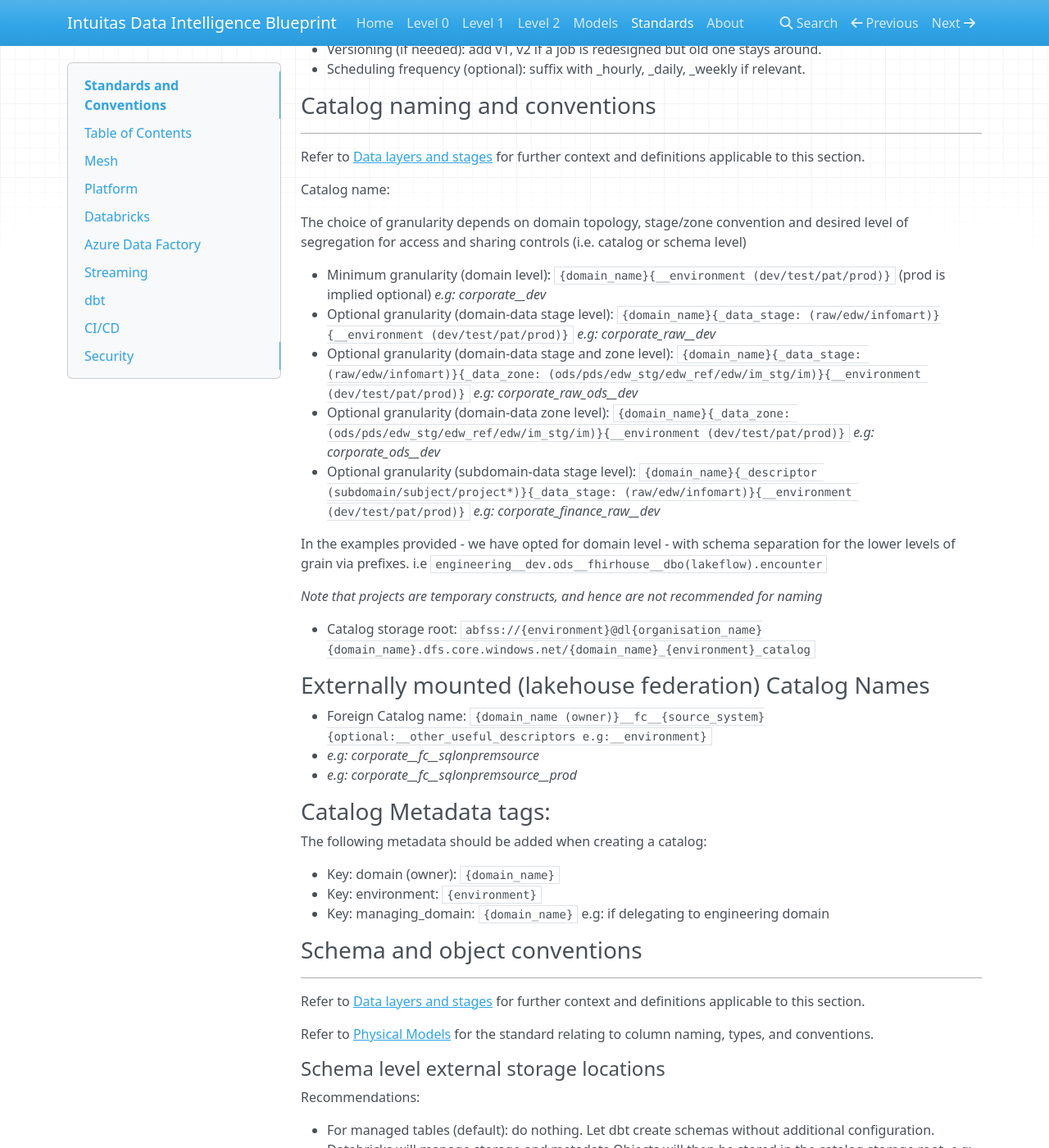
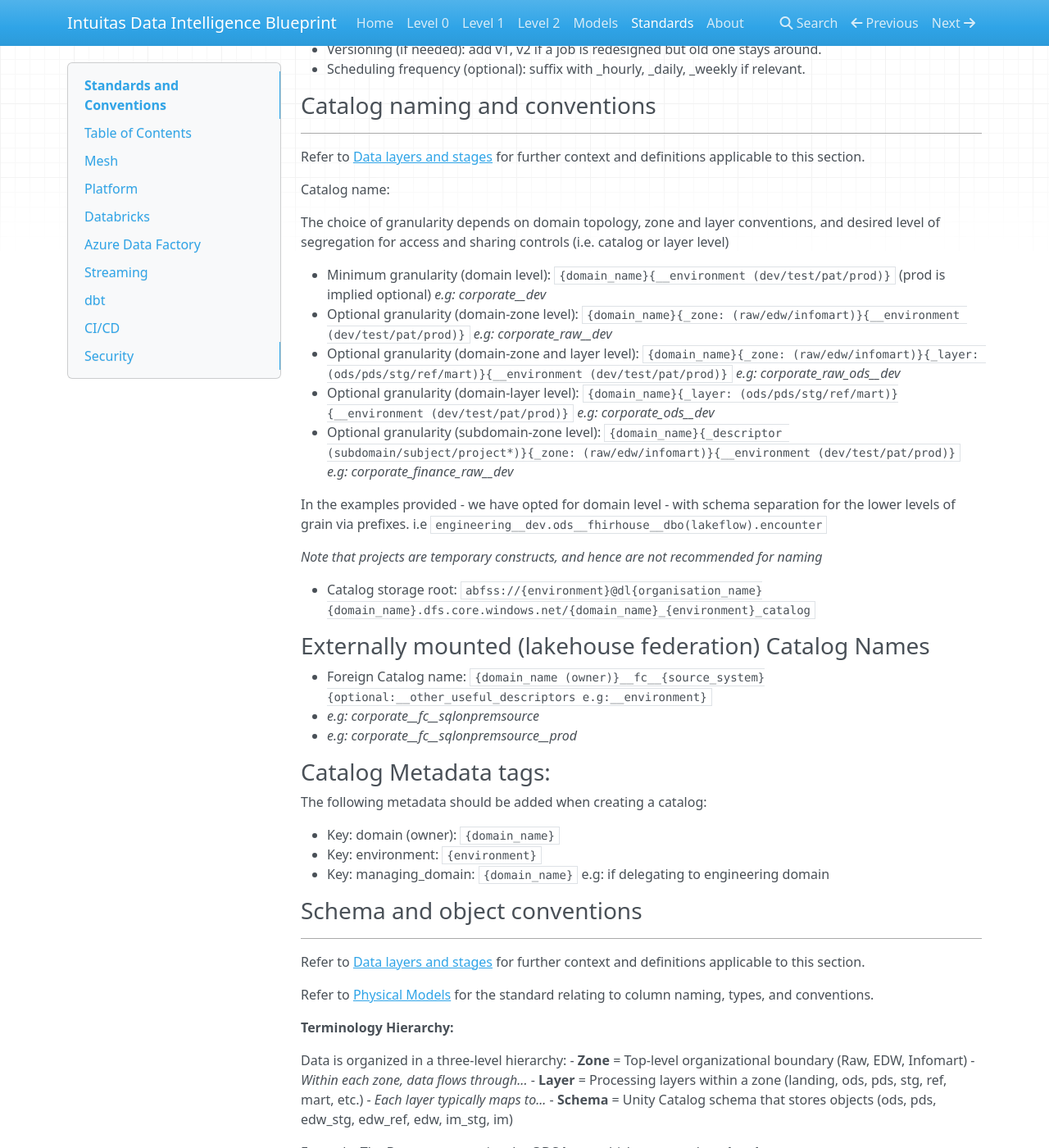
Before and after one commit to bensonchoyintuitas/intuitas_knowledgebase, an MkDocs documentation site: the page built from docs/standards_and_conventions.md, in a window 1280 px wide and 1400 px high, scrolled down 4703 px. Shown: the whole window at 82% size. Built offline with MkDocs 1.6.1, drawn with Linux system fonts in a browser that asks for light colours; nearby versions of some CDN libraries; some of the changed text lies outside the part shown.

Commit message:
zone and layer only

```diff
--- a/docs/standards_and_conventions.md
+++ b/docs/standards_and_conventions.md
@@ -126,8 +126,8 @@
 - Name: `{environment} (dev/test/preprod/prod)`
 
 ##### Lakehouse storage folders
-- Level 1 Name: `{layer} (raw/edw/infomart)` // (bronze/silver/gold)` if using medallion approach
-- Level 2 Name: `{stage_name}`
+- Level 1 Name: `{zone} (raw/edw/infomart)` // (bronze/silver/gold)` if using medallion approach
+- Level 2 Name: `{layer_name}`
 - *e.g:*
 
    - *raw/landing*
@@ -176,17 +176,17 @@
 #### Job names
 ---
 
-- Job names: `{domain}__{layer}__{purpose}__{source}{optional: __target}{optional: __schedule}{optional: __version}__{env}`
-- *e.g. clinical__bronze__ingest__fhircdr__dev*
+- Job names: `{domain}__{zone}__{purpose}__{source}{optional: __target}{optional: __schedule}{optional: __version}__{env}`
+- *e.g. clinical__raw__ingest__fhircdr__dev*
 
 #### For Delta Live Table (DLT) Pipelines
 ---
-- Pipeline names: `{domain_name}__{layer}__pipeline__{dataset}{optional: __schedule}{optional: __version}__{env}`
+- Pipeline names: `{domain_name}__{zone}__pipeline__{dataset}{optional: __schedule}{optional: __version}__{env}`
 - *e.g. clinical__raw__pipeline__fhircdr__dev*
 - *e.g. supplychain__infomart__pipeline__inventorymart__prod*
 
-- Note on {layer}: If the 'business outcome' is Infomart, you call it Infomart, even if it produces Raw + EDW on the way.
-*i.e "This is the production DLT pipeline in the supply chain domain, which builds and maintains the curated infomart-layer dataset called Inventory Mart"*
+- Note on {zone}: If the 'business outcome' is Infomart, you call it Infomart, even if it produces Raw + EDW on the way.
+*i.e "This is the production DLT pipeline in the supply chain domain, which builds and maintains the curated Infomart zone dataset called Inventory Mart"*
 
 - Include pipeline so it’s distinguishable from ad hoc jobs.
 - Dataset can be a logical grouping (e.g., patient, encounter, claims).
@@ -220,13 +220,13 @@
 
 Catalog name:
 
-The choice of granularity depends on domain topology, stage/zone convention and desired level of segregation for access and sharing controls (i.e. catalog or schema level)
+The choice of granularity depends on domain topology, zone and layer conventions, and desired level of segregation for access and sharing controls (i.e. catalog or layer level)
 
    - Minimum granularity (domain level): `{domain_name}{__environment (dev/test/pat/prod)}` (prod is implied optional)   *e.g: corporate__dev*
-   - Optional granularity (domain-data stage level): `{domain_name}{_data_stage: (raw/edw/infomart)}{__environment (dev/test/pat/prod)}`    *e.g: corporate_raw__dev*
-   - Optional granularity (domain-data stage and zone level): `{domain_name}{_data_stage: (raw/edw/infomart)}{_data_zone: (ods/pds/edw_stg/edw_ref/edw/im_stg/im)}{__environment (dev/test/pat/prod)}`    *e.g: corporate_raw_ods__dev*
-   - Optional granularity (domain-data zone level): `{domain_name}{_data_zone: (ods/pds/edw_stg/edw_ref/edw/im_stg/im)}{__environment (dev/test/pat/prod)}`    *e.g: corporate_ods__dev*
-   - Optional granularity (subdomain-data stage level): `{domain_name}{_descriptor (subdomain/subject/project*)}{_data_stage: (raw/edw/infomart)}{__environment (dev/test/pat/prod)}`    *e.g: corporate_finance_raw__dev*
+   - Optional granularity (domain-zone level): `{domain_name}{_zone: (raw/edw/infomart)}{__environment (dev/test/pat/prod)}`    *e.g: corporate_raw__dev*
+   - Optional granularity (domain-zone and layer level): `{domain_name}{_zone: (raw/edw/infomart)}{_layer: (ods/pds/stg/ref/mart)}{__environment (dev/test/pat/prod)}`    *e.g: corporate_raw_ods__dev*
+   - Optional granularity (domain-layer level): `{domain_name}{_layer: (ods/pds/stg/ref/mart)}{__environment (dev/test/pat/prod)}`    *e.g: corporate_ods__dev*
+   - Optional granularity (subdomain-zone level): `{domain_name}{_descriptor (subdomain/subject/project*)}{_zone: (raw/edw/infomart)}{__environment (dev/test/pat/prod)}`    *e.g: corporate_finance_raw__dev*
 
 In the examples provided - we have opted for domain level - with schema separation for the lower levels of grain via prefixes. i.e `engineering__dev.ods__fhirhouse__dbo(lakeflow).encounter`
 
@@ -255,6 +255,17 @@
 
 Refer to [Physical Models](modelling_standards_and_conventions.md#physical-models) for the standard relating to column naming, types, and conventions.
 
+**Terminology Hierarchy:**
+
+Data is organized in a three-level hierarchy:
+- **Zone** = Top-level organizational boundary (Raw, EDW, Infomart)
+  - *Within each zone, data flows through...*
+- **Layer** = Processing layers within a zone (landing, ods, pds, stg, ref, mart, etc.)
+  - *Each layer typically maps to...*
+- **Schema** = Unity Catalog schema that stores objects (ods, pds, edw_stg, edw_ref, edw, im_stg, im)
+
+Example: The **Raw zone** contains the **ODS layer** which maps to the **ods schema**.
+
 #### Schema level external storage locations
 
 Recommendations:
@@ -278,9 +289,9 @@
 
 #### Raw (aka Bronze) (Data according to systems)
 
-The Raw layer stores raw, immutable data as it is ingested from source systems. See [Data layers and stages](level_2.md#data-layers-and-stages) for definitions and context.
+The Raw zone stores raw, immutable data as it is ingested from source systems. See [Data layers and stages](level_2.md#data-layers-and-stages) for definitions and context.
 
-The Raw layer uses two primary schemas:
+The Raw zone uses two primary schemas:
 - **`ods`** - Operational Data Store (current state)
 - **`pds`** - Persistent Data Store (historical snapshots)
 
@@ -293,7 +304,7 @@
 Volume naming convention: `[domain][__env].[layer][__source_system][__source_schema](channel).[source_object/volume_name]`
 
   - `[domain][__env]`: Domain and environment identifier (e.g., `corporate_dev`, `engineering_prod`)
-  - `[layer]`: Data layer identifier (e.g., `landing`)
+  - `[layer]`: Data layer identifier within the Raw zone (e.g., `landing`)
   - `[__source_system]`: Source system identifier (e.g., `workdayapi`, `saphr`)
   - `[__source_schema]`: Optional source schema or subsystem identifier
   - `(channel)`: Ingestion channel/method (e.g., `adf`, `fivetran`, `api`)
@@ -304,7 +315,7 @@
 
 **Operational Data Store (ODS)**:
 
-The objective of raw layer conventions is to provide clarity over which zone and stage it belongs, what the data relates to, where it was sourced from, and via what channel it arrived (as there may be nuances in data depending on its channel).
+The objective of raw zone conventions is to provide clarity over which zone, layer, and schema it belongs to, what the data relates to, where it was sourced from, and via what channel it arrived (as there may be nuances in data depending on its channel).
 
 ODS can be replicated from source systems, or prepared for use from semi/unstructured data via hard-transformation and hence will have these associated conventions:
 
@@ -313,7 +324,7 @@
 Format: `[domain][__env].[layer][__source_system][__source_schema](channel).[source_object/volume_name]`
 
   - `[domain][__env]`: Domain and environment (e.g., `clinical__dev`)
-  - `[layer]`: Data layer (e.g., `ods`)
+  - `[layer]`: Data layer within the Raw zone (e.g., `ods`)
   - `[__source_system]`: Source system identifier
   - `[__source_schema]`: Source schema (if applicable, e.g., `dbo`, `reporting`)
   - `(channel)`: Optional ingestion channel (e.g., `adf`, `fivetran`, `lakeflow`)
@@ -327,7 +338,7 @@
 Format: `[domain][__env].[layer][__source_system][__source_descriptor](channel).[source_object/volume_name]`
 
   - `[domain][__env]`: Domain and environment (e.g., `clinical__dev`)
-  - `[layer]`: Data layer (e.g., `ods`)
+  - `[layer]`: Data layer within the Raw zone (e.g., `ods`)
   - `[__source_system]`: Source system identifier
   - `[__source_descriptor]`: Source descriptor or subsystem identifier
   - `(channel)`: Optional ingestion channel (e.g., `kafka`, `databricks`, `api`)
@@ -346,7 +357,7 @@
 Format: `[domain][__env].[layer][__source_system][__source_schema](channel).[source_object/volume_name]`
 
   - `[domain][__env]`: Domain and environment (e.g., `clinical__dev`)
-  - `[layer]`: Data layer (e.g., `pds`)
+  - `[layer]`: Data layer within the Raw zone (e.g., `pds`)
   - `[__source_system]`: Source system identifier
   - `[__source_schema]`: Source schema (if applicable, e.g., `dbo`, `reporting`)
   - `(channel)`: Optional ingestion channel (e.g., `adf`, `fivetran`, `lakeflow`)
@@ -360,7 +371,7 @@
 Format: `[domain][__env].[layer][__source_system][__source_descriptor](channel).[source_object/volume_name]`
 
   - `[domain][__env]`: Domain and environment (e.g., `clinical__dev`)
-  - `[layer]`: Data layer (e.g., `pds`)
+  - `[layer]`: Data layer within the Raw zone (e.g., `pds`)
   - `[__source_system]`: Source system identifier
   - `[__source_descriptor]`: Source descriptor or subsystem identifier
   - `(channel)`: Optional ingestion channel (e.g., `kafka`, `databricks`, `api`)
@@ -371,11 +382,11 @@
 
 #### EDW (aka Silver) (Data according to business entities)
 
-The EDW (Enterprise Data Warehouse) layer focuses on transforming raw data into cleaned, enriched, and validated datasets that are the building blocks for downstream consumption and analysis.
+The EDW (Enterprise Data Warehouse) zone focuses on transforming raw data into cleaned, enriched, and validated datasets that are the building blocks for downstream consumption and analysis.
 
 Refer to [Data layers and stages](level_2.md#data-layers-and-stages) for further context and definitions applicable to this section.
 
-The EDW layer uses three primary schemas:
+The EDW zone uses three primary schemas:
 - **`edw_stg`** - Source-centric staging objects (transformations, cleaning, normalization)
 - **`edw_ref`** - Reference data (conformed lookups, master data)
 - **`edw`** - Base marts (dimensions, facts - curated entities)
@@ -384,7 +395,7 @@
 
 In the examples provided - we have opted for domain level catalogs - with schema separation for the lower levels of grain via prefixes. i.e `engineering__dev.edw.dim_customer`
 
-- All schemas  may be optionally prefixed with data stage if not already decomposed at domain-level i.e. `edw_stg__`, `edw_ref__`, `edw__`
+- All schemas may be optionally prefixed with additional descriptors if not already decomposed at domain-level i.e. `edw_stg__`, `edw_ref__`, `edw__`
 - All `entity` names which align to facts should be named in plural.
 - All `entity` names which align to dims should be named in singular.
 
@@ -525,11 +536,11 @@
 
 #### Infomart (aka Gold) (Data according to requirements)
 
-The Infomart layer focuses on requirement-aligned products (datasets, aggregations, and reporting structures). Products are predominantly source agnostic, however optionality exists when source-specific views are needed.
+The Infomart zone focuses on requirement-aligned products (datasets, aggregations, and reporting structures). Products are predominantly source agnostic, however optionality exists when source-specific views are needed.
 
 Refer to [Data layers and stages](level_2.md#data-layers-and-stages) for further context and definitions applicable to this section.
 
-The Infomart layer uses two primary schemas:
+The Infomart zone uses two primary schemas:
 - **`im_stg`** - Product mart staging (intermediate transformations)
 - **`im`** - Information marts (final business-aligned products)
 
@@ -540,7 +551,7 @@
 Where:
 
 - `[domain][__env]` - Domain and environment (e.g., `corporate__prod`, `health__dev`)
-- `[schema]` - Infomart layer schema (`im_stg` for staging, `im` for final products)
+- `[schema]` - Infomart zone schema (`im_stg` for staging, `im` for final products)
 - `[object_type]` - Object type prefix (e.g., `stg_`, `fact_`, `dim_`, `obt_`)
 - `[product_name/descriptor]` - Product or business-aligned name
 - `(__source)` - Optional source system identifier (only when source-specific view is needed)
@@ -662,11 +673,11 @@
 
 ### Model and Folder Names
 
-dbt model names are verbose (inclusive of zone and domain) to ensure global uniqueness and better traceability to folders. Actual object names should be aliased to match object naming standards.
+dbt model names are verbose (inclusive of schema and domain) to ensure global uniqueness and better traceability to folders. Actual object names should be aliased to match object naming standards.
 
 #### Raw
 
-*Raw layer contains operational data store (ODS) for current state and persistent data store (PDS) for historical tracking*
+*Raw zone contains operational data store (ODS) for current state and persistent data store (PDS) for historical tracking*
 
 **ODS (Operational Data Store) - Current State:**
 - Folder: `seeds/{optional: domain name}{optional: __subdomain name(s)}/`  → materializes to `[domain__env].ods`
```
Also changed, not shown: other parts of docs/standards_and_conventions.md (+2 -2 lines).
